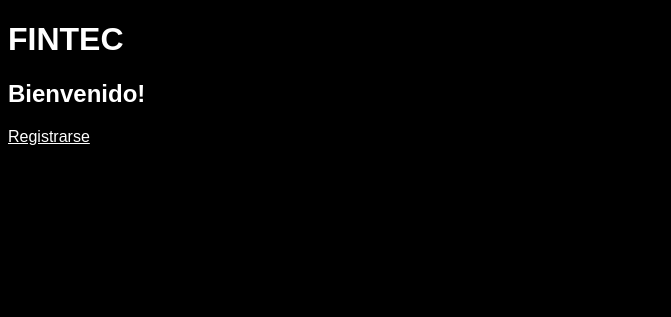
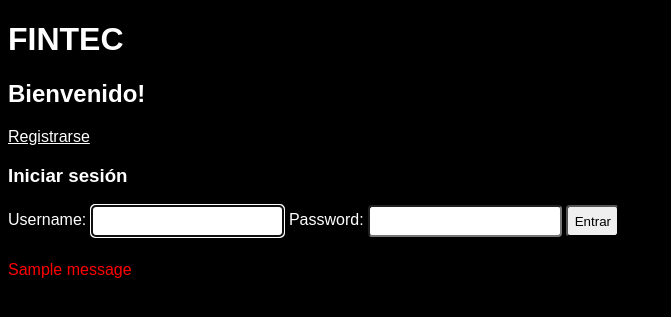
Before and after one commit to diablotg/finanzas, a Django app: page /users/ in a window 1280 px wide. Shown: the top 317 px of the page, without its empty margins (0-671 px from the left). Run offline with Django 5.2, Linux system fonts and the light colour scheme; tables that the repository leaves empty hold one stand-in row (values such as "Sample post"); one stand-in notice (Sample message) is shown.

Commit message:
Formulario simple de inicio de sesion si es que ya cuentas con usuario y redireccion a crear transaccion

```diff
--- a/users/templates/users/home.html
+++ b/users/templates/users/home.html
@@ -16,11 +16,37 @@
       a:hover {
         color: #ccc;
       }
+      form {
+        margin-top: 1rem;
+      }
+      input,
+      button {
+        margin-bottom: 0.5rem;
+        padding: 0.4rem;
+        border-radius: 4px;
+      }
     </style>
   </head>
   <body>
     <h1>FINTEC</h1>
     <h2>Bienvenido!</h2>
-    <p><a href="/users/register/">Registrarse</a></p>
+
+    {% if user.is_authenticated %}
+    <p>
+      Hola, {{ user.username }} | <a href="{% url 'logout' %}">Cerrar sesión</a>
+    </p>
+    {% else %}
+    <p><a href="{% url 'register' %}">Registrarse</a></p>
+
+    <h3>Iniciar sesión</h3>
+    <form method="post" action="{% url 'home' %}">
+      {% csrf_token %} {{ form.non_field_errors }} {{ form.username.label_tag }}
+      {{ form.username }} {{ form.password.label_tag }} {{ form.password }}
+      <button type="submit">Entrar</button>
+    </form>
+
+    {% if messages %} {% for message in messages %}
+    <p style="color: red">{{ message }}</p>
+    {% endfor %} {% endif %} {% endif %}
   </body>
 </html>
--- a/users/urls.py
+++ b/users/urls.py
@@ -5,4 +5,5 @@ from .views import register
 urlpatterns = [
     path("", home, name="home"),
     path("register/", register, name="register"),
+    path("logout/", home, name="logout"),
 ]
--- a/users/views.py
+++ b/users/views.py
@@ -1,10 +1,29 @@
 from django.shortcuts import render, redirect
 from django.contrib.auth import login
 from .forms import UserRegistrationForm
+from django.contrib.auth.forms import AuthenticationForm
+from django.contrib.auth import login as auth_login
+from django.contrib import messages
+from django.contrib.auth import logout
 
 
 def home(request):
-    return render(request, "users/home.html")
+    if request.method == "POST":
+        form = AuthenticationForm(request, data=request.POST)
+        if form.is_valid():
+            user = form.get_user()
+            auth_login(request, user)
+            return redirect("create_transaction")
+        else:
+            messages.error(request, "Credenciales incorrectas.")
+    else:
+        form = AuthenticationForm()
+    return render(request, "users/home.html", {"form": form})
+
+
+def logout_view(request):
+    logout(request)
+    return redirect("home")
 
 
 def register(request):
```
